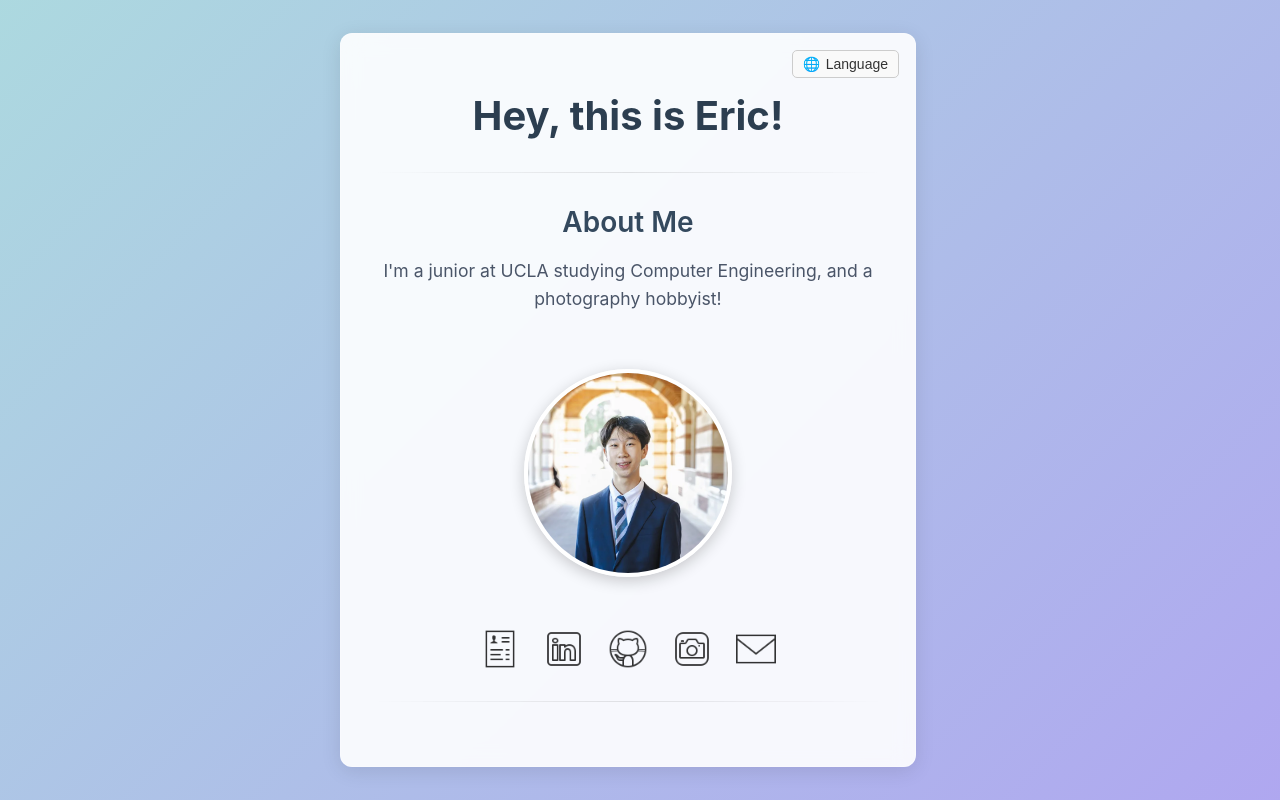
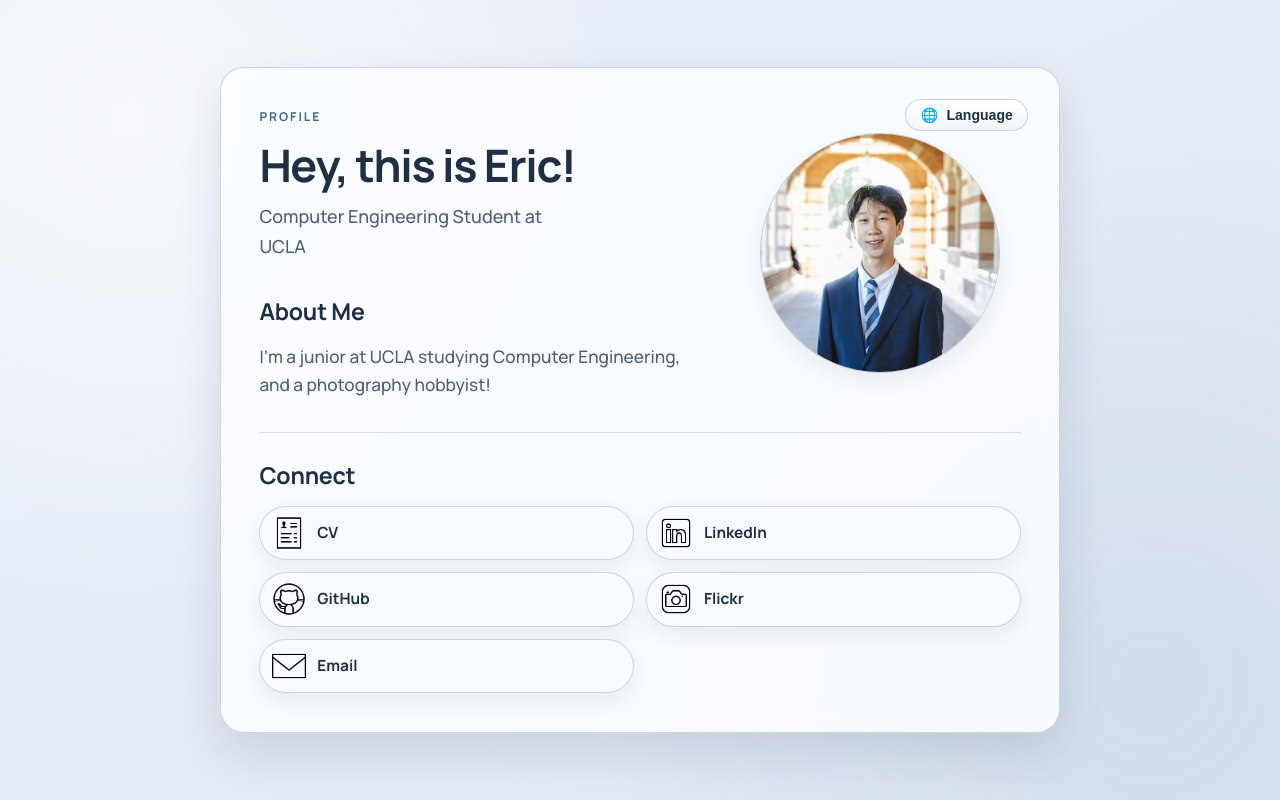
Before and after one commit to EricSongXinLe/personal-website, a React (Vite) app: page / in a window 1280 px wide. Built offline with nearby package versions, Linux system fonts and the light colour scheme.

Commit message:
redesign frontend

```diff
--- a/index.html
+++ b/index.html
@@ -3,6 +3,12 @@
   <head>
     <meta charset="UTF-8" />
     <meta name="viewport" content="width=device-width, initial-scale=1.0" />
+    <link rel="preconnect" href="https://fonts.googleapis.com" />
+    <link rel="preconnect" href="https://fonts.gstatic.com" crossorigin />
+    <link
+      rel="stylesheet"
+      href="https://fonts.googleapis.com/css2?family=Manrope:wght@500;700&family=Noto+Sans+SC:wght@500;700&display=swap"
+    />
     <meta
       name="description"
       content="Eric Song is a UCLA Computer Engineering student and photographer. Explore his projects, resume, and links."
--- a/src/App.css
+++ b/src/App.css
@@ -1,212 +1,159 @@
+:root {
+  --bg-0: #e9eff8;
+  --bg-1: #dfe8f2;
+  --surface: rgba(251, 253, 255, 0.92);
+  --surface-strong: #f8fbff;
+  --text-strong: #1f2f44;
+  --text-muted: #4c6078;
+  --accent: #3f658f;
+  --accent-soft: #dce8f7;
+  --border: rgba(90, 112, 137, 0.28);
+  --space-1: 0.25rem;
+  --space-2: 0.5rem;
+  --space-3: 0.75rem;
+  --space-4: 1rem;
+  --space-5: 1.5rem;
+  --space-6: 2rem;
+  --space-7: 2.5rem;
+  --space-8: 3rem;
+  --radius-sm: 10px;
+  --radius-md: 16px;
+  --radius-lg: 24px;
+  --shadow-sm: 0 8px 20px rgba(29, 47, 70, 0.08);
+  --shadow-md: 0 20px 45px rgba(26, 45, 69, 0.12);
+  --shadow-lg: 0 30px 70px rgba(18, 33, 53, 0.15);
+  --font-sans-en: 'Manrope', 'Inter', 'Segoe UI', sans-serif;
+  --font-sans-zh: 'Noto Sans SC', 'PingFang SC', 'Microsoft YaHei', sans-serif;
+  --font-mono: 'JetBrains Mono', 'SFMono-Regular', Menlo, monospace;
+}
+
+*,
+*::before,
+*::after {
+  box-sizing: border-box;
+}
+
+html,
+body,
+#root {
+  min-height: 100%;
+}
+
+html[lang^='en'] body {
+  font-family: var(--font-sans-en);
+}
+
+html[lang^='zh'] body {
+  font-family: var(--font-sans-zh);
+}
+
 body {
   margin: 0;
-  font-family: 'Inter', -apple-system, BlinkMacSystemFont, 'Segoe UI', Roboto, 'Helvetica Neue', Arial, sans-serif;
-  background: linear-gradient(135deg, #aafed3, #b09bf4);
-  background-size: 200% 200%;
-  animation: moveGradient 10s ease infinite;
-  color: #333;
+  color: var(--text-strong);
+  background: linear-gradient(155deg, var(--bg-0) 0%, var(--bg-1) 100%);
+  line-height: 1.6;
+}
+
+body::before {
+  content: '';
+  position: fixed;
+  inset: 0;
+  pointer-events: none;
+  background-image: radial-gradient(
+      circle at 10% 15%,
+      rgba(255, 255, 255, 0.65),
+      transparent 38%
+    ),
+    radial-gradient(circle at 90% 85%, rgba(90, 118, 150, 0.1), transparent 42%);
+}
+
+.page-shell {
   min-height: 100vh;
-  display: flex;
-  justify-content: center;
-  align-items: center;
+  display: grid;
+  place-items: center;
+  padding: clamp(var(--space-4), 4vw, var(--space-7));
 }
 
 .container {
   position: relative;
-  background: rgba(255, 255, 255, 0.9);
-  padding: 2rem;
-  border-radius: 12px;
-  box-shadow: 0 4px 20px rgba(0, 0, 0, 0.1);
-  width: 90%; /* 设置宽度为 90% */
-  max-width: 600px; /* 最大宽度 */
-  min-width: 300px; /* 最小宽度 */
-  text-align: center;
-  backdrop-filter: blur(10px);
-  border: 1px solid rgba(255, 255, 255, 0.2);
-  margin: 20px;
-  box-sizing: border-box; /* 确保 padding 不会影响宽度 */
+  width: min(840px, 100%);
+  display: grid;
+  grid-template-columns: 1.35fr 0.85fr;
+  grid-template-areas:
+    'hero profile'
+    'about profile'
+    'links links';
+  gap: var(--space-6);
+  background: var(--surface);
+  border: 1px solid var(--border);
+  border-radius: var(--radius-lg);
+  box-shadow: var(--shadow-md);
+  backdrop-filter: blur(8px);
+  padding: clamp(var(--space-5), 3vw, var(--space-8));
+  animation: card-in 260ms ease-out both;
 }
 
-h1 {
-  font-size: 2.5rem;
-  font-weight: 700;
-  color: #2c3e50;
-  margin-bottom: 1rem;
-  line-height: 1.2;
+.hero {
+  grid-area: hero;
+  display: grid;
+  gap: var(--space-3);
+  align-content: start;
+  padding-right: 7.5rem;
 }
 
-h2 {
-  font-size: 1.75rem;
-  font-weight: 600;
-  color: #34495e;
-  margin-bottom: 1rem;
+.about {
+  grid-area: about;
 }
 
-p {
-  font-size: 1.1rem;
-  line-height: 1.6;
-  color: #4a5568;
-  margin-bottom: 2rem;
-  word-wrap: break-word;
+.profile {
+  grid-area: profile;
+  align-self: center;
+  justify-self: center;
 }
 
-.headshot {
-  width: 200px;
-  height: 200px;
-  border-radius: 50%;
-  border: 4px solid #fff;
-  box-shadow: 0 4px 15px rgba(0, 0, 0, 0.2);
-  margin: 1.5rem auto;
-  transition: transform 0.3s ease, box-shadow 0.3s ease;
-}
-
-.headshot:hover {
-  transform: scale(1.05);
-  box-shadow: 0 6px 20px rgba(0, 0, 0, 0.3);
-}
-
-.links {
-  display: flex;
-  justify-content: center;
-  flex-wrap: wrap;
-  gap: 1.5rem;
-  margin-top: 1.5rem;
-}
-
-.links a:focus-visible {
-  outline: 2px solid #2c3e50;
-  outline-offset: 4px;
-  border-radius: 8px;
-}
-
-.linkImage {
-  display: block;
-  width: 40px;
-  height: 40px;
-  transition: transform 0.3s ease, opacity 0.3s ease;
-  opacity: 0.8;
-}
-
-.linkImage:hover {
-  transform: scale(1.2);
-  opacity: 1;
-}
-
-hr {
-  border: 0;
-  height: 1px;
-  background: linear-gradient(to right, transparent, rgba(0, 0, 0, 0.1), transparent);
-  margin: 2rem 0;
-}
-
-@keyframes moveGradient {
-  0% {
-    background-position: 0% 50%;
-  }
-  50% {
-    background-position: 100% 50%;
-  }
-  100% {
-    background-position: 0% 50%;
-  }
-}
-
-@media (prefers-reduced-motion: reduce) {
-  body {
-    animation: none;
-    background-size: 100% 100%;
-  }
-
-  .headshot,
-  .linkImage,
-  .dropdown {
-    transition: none;
-  }
-
-  .headshot:hover,
-  .linkImage:hover {
-    transform: none;
-  }
-}
-
-@media (max-width: 768px) {
-  .container {
-    padding: 1.5rem;
-  }
-
-  h1 {
-    font-size: 2rem;
-  }
-
-  h2 {
-    font-size: 1.5rem;
-  }
-
-  p {
-    font-size: 1rem;
-  }
-
-  .headshot {
-    width: 120px;
-    height: 120px;
-  }
-
-  .linkImage {
-    width: 35px;
-    height: 35px;
-  }
+.links-section {
+  grid-area: links;
+  border-top: 1px solid rgba(84, 110, 141, 0.2);
+  padding-top: var(--space-5);
 }
 
 .language-selector {
   position: absolute;
-  top: 1rem;
-  right: 1rem;
-  z-index: 1000;
-  display: inline-block;
+  top: clamp(var(--space-4), 2.4vw, var(--space-6));
+  right: clamp(var(--space-4), 2.4vw, var(--space-6));
+  z-index: 2;
 }
 
 .language-button {
   display: inline-flex;
   align-items: center;
-  gap: 0.35rem;
+  gap: var(--space-2);
   cursor: pointer;
-  padding: 5px 10px;
-  border: 1px solid #ccc;
-  border-radius: 5px;
-  background-color: #f9f9f9;
-  color: #333;
-  font-size: 14px;
-  text-align: center;
-  white-space: nowrap;
-  min-width: 70px;
-}
-
-.language-button:hover {
-  background-color: #e9e9e9;
-}
-
-.language-button:focus-visible,
-.dropdown button:focus-visible {
-  outline: 2px solid #2c3e50;
-  outline-offset: 2px;
+  border: 1px solid var(--border);
+  border-radius: 999px;
+  background: linear-gradient(180deg, #ffffff, #f2f6fb);
+  color: var(--text-strong);
+  font-weight: 600;
+  font-size: 0.88rem;
+  padding: 0.42rem 0.9rem;
 }
 
 .dropdown {
   position: absolute;
-  top: 35px;
+  top: calc(100% + 8px);
   right: 0;
-  background-color: white;
-  border: 1px solid #ccc;
-  border-radius: 5px;
-  box-shadow: 0px 4px 6px rgba(0, 0, 0, 0.1);
-  padding: 5px 0;
-  display: flex;
-  flex-direction: column;
+  background: #fff;
+  border: 1px solid var(--border);
+  border-radius: var(--radius-sm);
+  box-shadow: var(--shadow-sm);
+  padding: 0.3rem;
+  display: grid;
+  gap: 0.2rem;
   opacity: 0;
-  transform: translateY(-10px);
+  transform: translateY(-6px);
   pointer-events: none;
-  transition: opacity 0.2s ease, transform 0.2s ease;
-  min-width: 70px;
+  transition: opacity 180ms ease, transform 180ms ease;
+  min-width: 120px;
 }
 
 .dropdown.visible {
@@ -216,21 +163,229 @@ hr {
 }
 
 .dropdown button {
-  background: none;
   border: none;
-  padding: 8px 15px;
+  border-radius: 8px;
+  background: transparent;
+  color: var(--text-strong);
+  font-size: 0.9rem;
+  display: flex;
+  align-items: center;
+  gap: var(--space-2);
+  width: 100%;
   text-align: left;
-  width: 100%;
+  padding: 0.45rem 0.6rem;
   cursor: pointer;
-  font-size: 14px;
-  white-space: nowrap;
-}
-
-.dropdown button:hover {
-  background-color: #f0f0f0;
 }
 
 .dropdown button[aria-checked='true'] {
-  background-color: #eef3ff;
+  background: var(--accent-soft);
+  font-weight: 700;
+}
+
+.language-check {
+  width: 1rem;
+  display: inline-block;
+  color: var(--accent);
+}
+
+.eyebrow {
+  margin: 0;
+  color: var(--accent);
+  font-size: 0.76rem;
+  font-weight: 700;
+  letter-spacing: 0.16em;
+  text-transform: uppercase;
+}
+
+h1 {
+  margin: 0;
+  color: var(--text-strong);
+  font-size: clamp(2rem, 3.6vw, 2.8rem);
+  line-height: 1.15;
+  letter-spacing: -0.03em;
+}
+
+.subtitle {
+  margin: 0;
+  color: var(--text-muted);
+  font-size: clamp(1rem, 2.1vw, 1.12rem);
+  line-height: 1.65;
+}
+
+h2 {
+  margin: 0 0 var(--space-3);
+  font-size: clamp(1.15rem, 2vw, 1.45rem);
+  color: var(--text-strong);
   font-weight: 600;
+  letter-spacing: -0.01em;
 }
+
+p {
+  margin: 0;
+  color: var(--text-muted);
+  font-size: clamp(1rem, 1.7vw, 1.08rem);
+  line-height: 1.65;
+}
+
+.headshot {
+  display: block;
+  width: clamp(170px, 23vw, 240px);
+  height: clamp(170px, 23vw, 240px);
+  object-fit: cover;
+  border-radius: 50%;
+  border: 1px solid rgba(80, 105, 134, 0.35);
+  box-shadow: var(--shadow-sm), inset 0 1px 6px rgba(255, 255, 255, 0.7);
+  transition: transform 220ms ease, box-shadow 220ms ease;
+}
+
+.headshot:hover {
+  transform: translateY(-2px) rotate(-1deg);
+  box-shadow: var(--shadow-md), inset 0 1px 6px rgba(255, 255, 255, 0.7);
+}
+
+.links {
+  display: grid;
+  grid-template-columns: repeat(2, minmax(0, 1fr));
+  gap: var(--space-3);
+}
+
+.link-pill {
+  display: inline-flex;
+  align-items: center;
+  justify-content: flex-start;
+  gap: 0.68rem;
+  padding: 0.58rem 0.75rem;
+  border-radius: 999px;
+  border: 1px solid var(--border);
+  background: var(--surface-strong);
+  box-shadow: var(--shadow-sm);
+  text-decoration: none;
+  color: var(--text-strong);
+  font-weight: 600;
+  transform: translateY(4px);
+  opacity: 0;
+  animation: link-in 280ms ease forwards;
+}
+
+.link-pill:nth-child(1) {
+  animation-delay: 40ms;
+}
+
+.link-pill:nth-child(2) {
+  animation-delay: 90ms;
+}
+
+.link-pill:nth-child(3) {
+  animation-delay: 140ms;
+}
+
+.link-pill:nth-child(4) {
+  animation-delay: 190ms;
+}
+
+.link-pill:nth-child(5) {
+  animation-delay: 240ms;
+}
+
+.link-pill:hover {
+  transform: translateY(-2px);
+  box-shadow: var(--shadow-md);
+}
+
+.linkImage {
+  width: 34px;
+  height: 34px;
+  flex-shrink: 0;
+}
+
+.linkText {
+  font-size: 0.96rem;
+}
+
+.links a:focus-visible,
+.language-button:focus-visible,
+.dropdown button:focus-visible {
+  outline: 2px solid var(--accent);
+  outline-offset: 2px;
+}
+
+@keyframes card-in {
+  from {
+    opacity: 0;
+    transform: translateY(10px);
+  }
+  to {
+    opacity: 1;
+    transform: translateY(0);
+  }
+}
+
+@keyframes link-in {
+  from {
+    opacity: 0;
+    transform: translateY(6px);
+  }
+  to {
+    opacity: 1;
+    transform: translateY(0);
+  }
+}
+
+@media (max-width: 920px) {
+  .container {
+    width: min(760px, 100%);
+    grid-template-columns: 1fr;
+    grid-template-areas:
+      'hero'
+      'profile'
+      'about'
+      'links';
+    gap: var(--space-5);
+  }
+
+  .profile {
+    justify-self: start;
+  }
+}
+
+@media (max-width: 640px) {
+  .page-shell {
+    padding: var(--space-4);
+  }
+
+  .container {
+    padding: var(--space-5);
+    border-radius: var(--radius-md);
+  }
+
+  .hero {
+    padding-right: 0;
+  }
+
+  .language-selector {
+    position: relative;
+    top: auto;
+    right: auto;
+    margin-bottom: var(--space-2);
+  }
+
+  .links {
+    grid-template-columns: 1fr;
+  }
+
+  .link-pill {
+    width: 100%;
+  }
+}
+
+@media (prefers-reduced-motion: reduce) {
+  * {
+    animation: none !important;
+    transition: none !important;
+  }
+
+  .headshot:hover,
+  .link-pill:hover {
+    transform: none;
+  }
+}
--- a/src/App.jsx
+++ b/src/App.jsx
@@ -70,10 +70,46 @@ function App() {
   const isEnglishSelected = language.startsWith('en');
   const isChineseSelected = language.startsWith('zh');
   const baseUrl = import.meta.env.BASE_URL || '/';
-  const getAssetPath = (assetPath) => `${baseUrl}${assetPath}`;
+  const normalizedBase = baseUrl.endsWith('/') ? baseUrl : `${baseUrl}/`;
+  const getAssetPath = (assetPath) => `${normalizedBase}${assetPath.replace(/^\//, '')}`;
+
+  const profileLinks = [
+    {
+      href: getAssetPath(t('resumeLinkAlt')),
+      label: t('cvAlt'),
+      icon: getAssetPath('images/icon_cv.png'),
+      external: true,
+    },
+    {
+      href: 'https://www.linkedin.com/in/xinle-song/',
+      label: t('linkedinAlt'),
+      icon: getAssetPath('images/icon_linkedin.png'),
+      external: true,
+    },
+    {
+      href: 'https://github.com/EricSongXinLe/',
+      label: t('githubAlt'),
+      icon: getAssetPath('images/icon_github.png'),
+      external: true,
+    },
+    {
+      href: 'https://www.flickr.com/photos/196818188@N02/',
+      label: t('flickrAlt'),
+      icon: getAssetPath('images/icon_camera.png'),
+      external: true,
+    },
+    {
+      href: 'mailto:erics311@ucla.edu',
+      label: t('emailAlt'),
+      icon: getAssetPath('images/icon_email.png'),
+      external: false,
+    },
+  ];
 
   return (
-    <div className="container">
+    <div className="page-shell">
+      <main className="container">
+        <header className="hero">
           <div
             className="language-selector"
             ref={dropdownRef}
@@ -102,7 +138,10 @@ function App() {
                 aria-checked={isEnglishSelected}
                 onClick={() => changeLanguage('en')}
               >
-            English
+                <span className="language-check" aria-hidden="true">
+                  {isEnglishSelected ? '✓' : ''}
+                </span>
+                <span>English</span>
               </button>
               <button
                 type="button"
@@ -110,14 +149,19 @@ function App() {
                 aria-checked={isChineseSelected}
                 onClick={() => changeLanguage('zh')}
               >
-            中文
+                <span className="language-check" aria-hidden="true">
+                  {isChineseSelected ? '✓' : ''}
+                </span>
+                <span>中文</span>
               </button>
             </div>
           </div>
+          <p className="eyebrow">{t('aboutLabel')}</p>
           <h1>{t('title')}</h1>
-      <hr />
-      <h2>{t('aboutMe')}</h2>
-      <p>{t('description')}</p>
+          <p className="subtitle">{t('subtitle')}</p>
+        </header>
+
+        <section className="profile" aria-label={t('headshotAlt')}>
           <picture>
             <source srcSet={getAssetPath('images/headshot.webp')} type="image/webp" />
             <img
@@ -131,74 +175,32 @@ function App() {
               decoding="async"
             />
           </picture>
+        </section>
+
+        <section className="about" aria-labelledby="about-title">
+          <h2 id="about-title">{t('aboutMe')}</h2>
+          <p>{t('description')}</p>
+        </section>
+
+        <section className="links-section" aria-labelledby="links-title">
+          <h2 id="links-title">{t('linksTitle')}</h2>
           <div className="links" aria-label={t('linksLabel')}>
+            {profileLinks.map((link) => (
               <a
-          href={getAssetPath(t('resumeLinkAlt'))}
-          aria-label={t('cvAlt')}
-          target="_blank"
-          rel="noopener noreferrer"
+                key={link.label}
+                className="link-pill"
+                href={link.href}
+                aria-label={link.label}
+                target={link.external ? '_blank' : undefined}
+                rel={link.external ? 'noopener noreferrer' : undefined}
               >
-          <img
-            className="linkImage"
-            src={getAssetPath('images/icon_cv.png')}
-            alt=""
-            width="50"
-            height="50"
-          />
+                <img className="linkImage" src={link.icon} alt="" width="40" height="40" />
+                <span className="linkText">{link.label}</span>
               </a>
-        <a
-          href="https://www.linkedin.com/in/xinle-song/"
-          aria-label={t('linkedinAlt')}
-          target="_blank"
-          rel="noopener noreferrer"
-        >
-          <img
-            className="linkImage"
-            src={getAssetPath('images/icon_linkedin.png')}
-            alt=""
-            width="50"
-            height="50"
-          />
-        </a>
-        <a
-          href="https://github.com/EricSongXinLe/"
-          aria-label={t('githubAlt')}
-          target="_blank"
-          rel="noopener noreferrer"
-        >
-          <img
-            className="linkImage"
-            src={getAssetPath('images/icon_github.png')}
-            alt=""
-            width="50"
-            height="50"
-          />
-        </a>
-        <a
-          href="https://www.flickr.com/photos/196818188@N02/"
-          aria-label={t('flickrAlt')}
-          target="_blank"
-          rel="noopener noreferrer"
-        >
-          <img
-            className="linkImage"
-            src={getAssetPath('images/icon_camera.png')}
-            alt=""
-            width="50"
-            height="50"
-          />
-        </a>
-        <a href="mailto:erics311@ucla.edu" aria-label={t('emailAlt')}>
-          <img
-            className="linkImage"
-            src={getAssetPath('images/icon_email.png')}
-            alt=""
-            width="50"
-            height="50"
-          />
-        </a>
+            ))}
           </div>
-      <hr />
+        </section>
+      </main>
     </div>
   );
 }
--- a/src/locales/en.json
+++ b/src/locales/en.json
@@ -1,7 +1,10 @@
 {
   "title": "Hey, this is Eric!",
+  "subtitle": "Computer Engineering Student at UCLA",
+  "aboutLabel": "Profile",
   "aboutMe": "About Me",
   "description": "I'm a junior at UCLA studying Computer Engineering, and a photography hobbyist!",
+  "linksTitle": "Connect",
   "languageLabel": "Language",
   "headshotAlt": "Eric portrait",
   "linksLabel": "Contact and profile links",
--- a/src/locales/zh.json
+++ b/src/locales/zh.json
@@ -1,7 +1,10 @@
 {
   "title": "嗨，我是 Eric!",
+  "subtitle": "UCLA 计算机工程专业学生",
+  "aboutLabel": "个人简介",
   "aboutMe": "关于我",
   "description": "我是 UCLA 的计算机工程专业大三学生，也是一名摄影爱好者！",
+  "linksTitle": "联系我",
   "languageLabel": "语言",
   "headshotAlt": "Eric 头像",
   "linksLabel": "联系方式与主页链接",
```
Also changed, not shown: 1 other file (tests, documents, lock files or other folders). Lines whose indentation alone changed are shown as unchanged.
